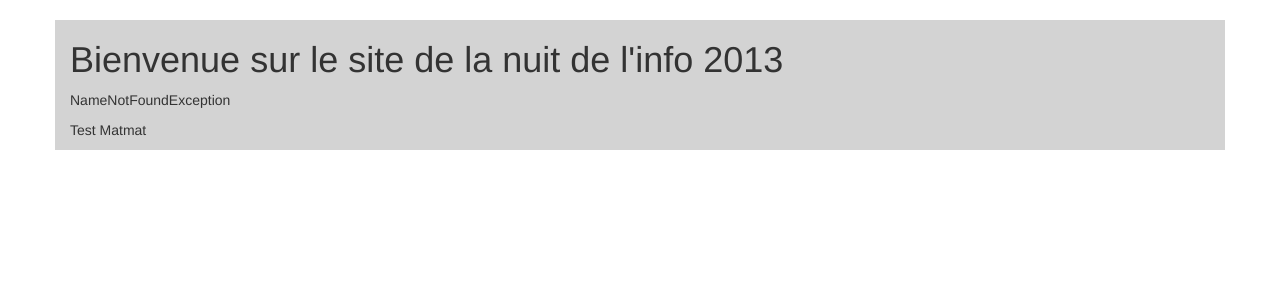
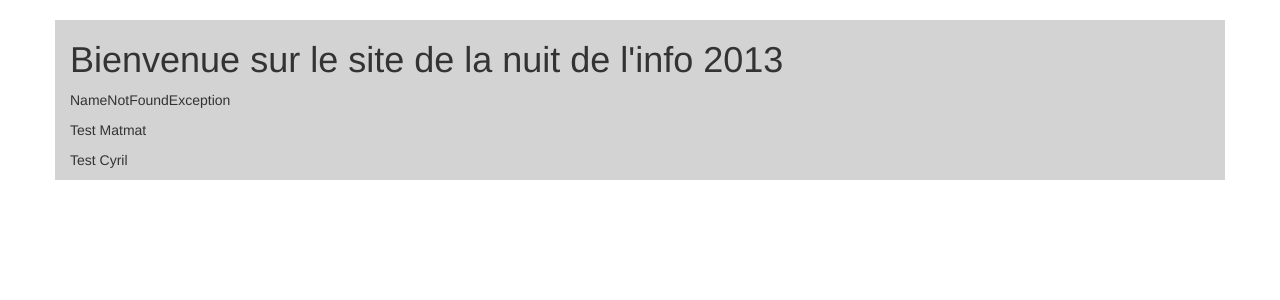
Before and after one commit to electricalwind/NameNotFound, a CodeIgniter app: page / in a window 1280 px wide. Shown: the part 51-351 px from the top of the page. Run offline with CodeIgniter, Linux system fonts and the light colour scheme; style sheets or scripts are compiled from the project's sources.

Commit message:
Cyril is here

```diff
--- a/application/views/home.php
+++ b/application/views/home.php
@@ -1,3 +1,4 @@
 <h1>Bienvenue sur le site de la nuit de l'info 2013</h1>
 <p>NameNotFoundException</p>
 <p>Test Matmat</p>
+<p>Test Cyril</p>
```
